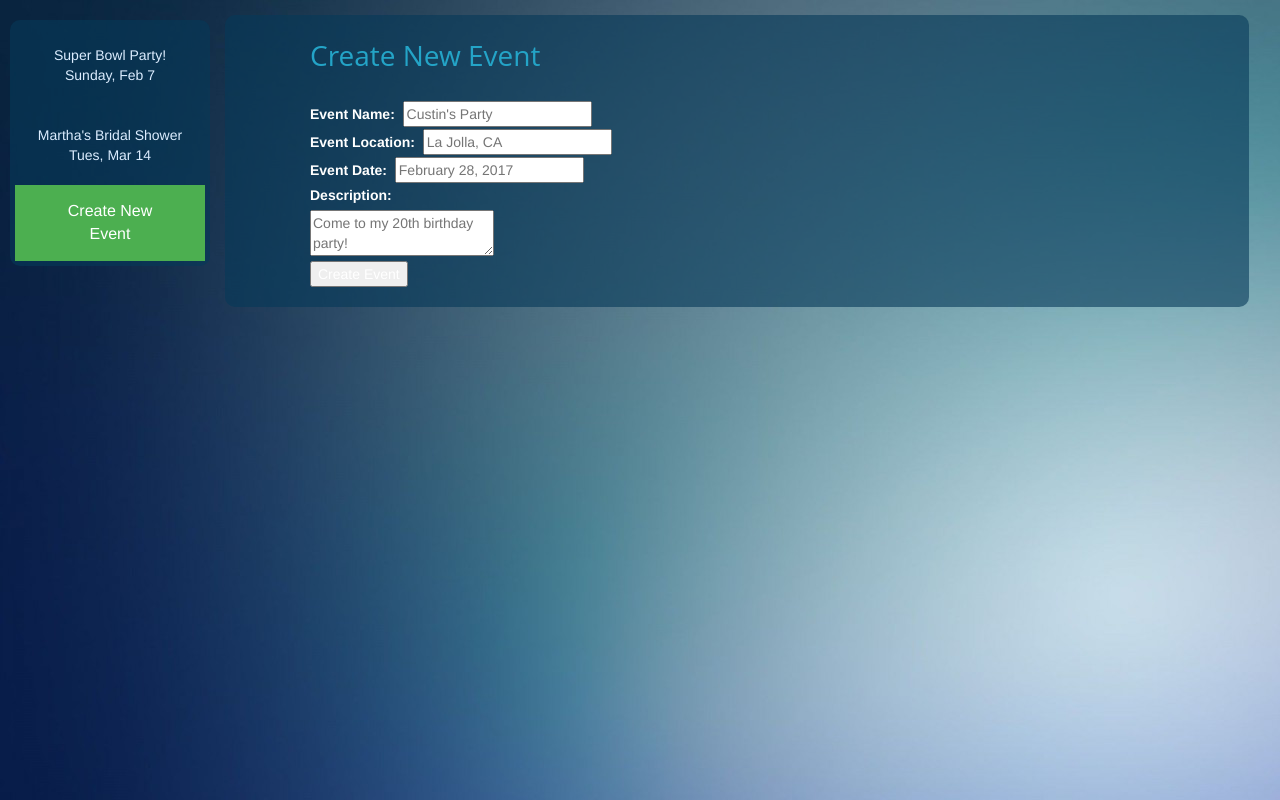
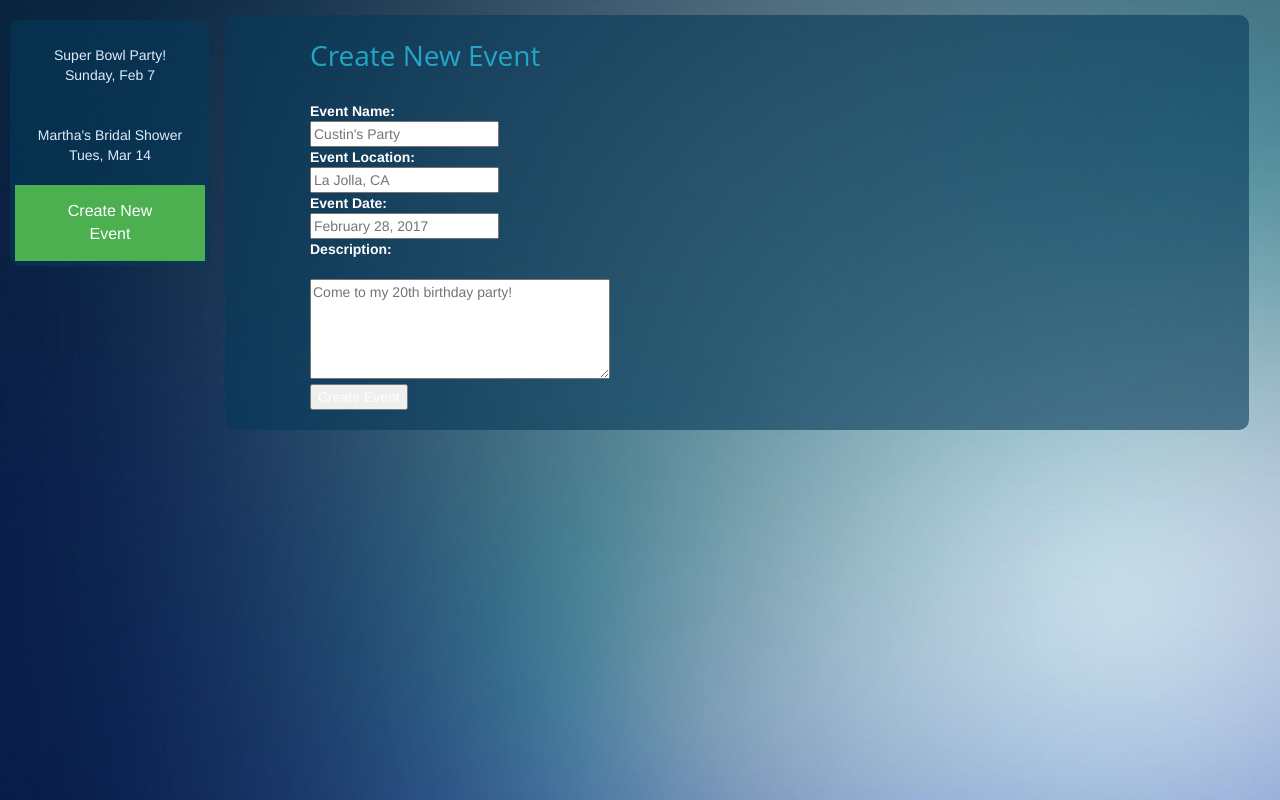
Before and after one commit to WhipeeDip/CSE110-TeamZICO-Ziconnect, a website: page public/view/createEvent.html in a window 1280 px wide. Drawn offline with nearby package versions, Linux system fonts and the light colour scheme; some packages are replaced by stand-ins of ours.

Commit message:
Updated event creation form to look pretty

```diff
--- a/public/view/stylesheet.css
+++ b/public/view/stylesheet.css
@@ -17,6 +17,7 @@ body {
 p {
 	font-family: "Open Sans", sans-serif;
 	color: white;
+	display: table-cell;
 }
 
 h1 {
@@ -33,6 +34,23 @@ a {
 a:hover {
   color: #ff9900;
   text-decoration:none;
+}
+
+form {
+  display: table;
+}
+
+label {
+  display: table-cell;
+}
+
+input {
+  display: table-cell;
+}
+
+textarea {
+  width: 300px;
+  height: 100px;
 }
 
 ntext {
```
Also changed, not shown: public/directives/navbar.html (+1 -1 lines), public/partials/newEvent.html (+4 -5 lines).
